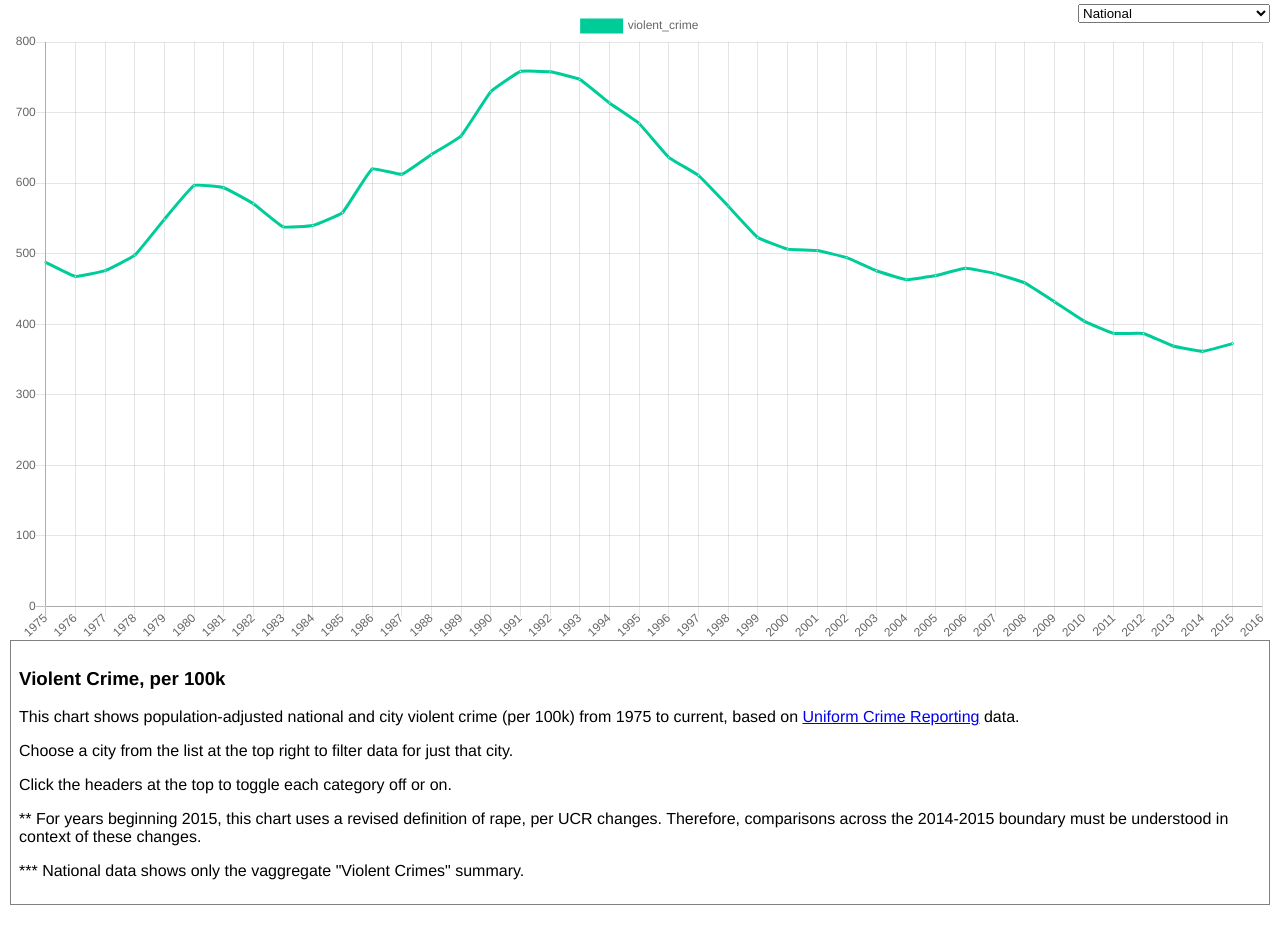
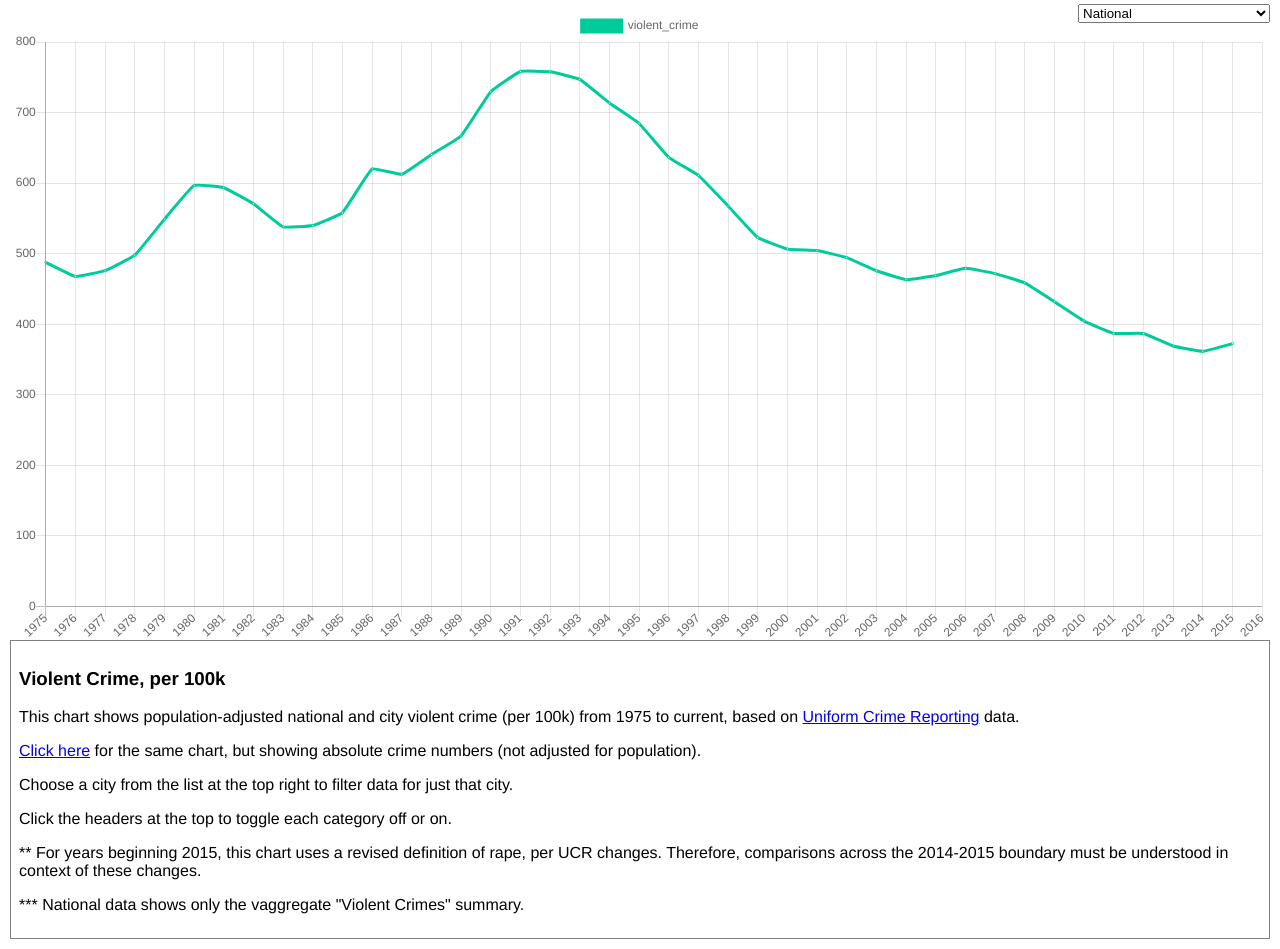
Before and after one commit to HackLB/visualize_ucr, a plain HTML site: page cities/per_100k.html in a window 1280 px wide. Before the commit the page ends 915 px from the top, so only its background shows below. Drawn offline with nearby package versions, Linux system fonts and the light colour scheme.

Commit message:
Add links between abs and adj views

```diff
--- a/cities/per_100k.html
+++ b/cities/per_100k.html
@@ -18,6 +18,7 @@
 <div id="notes">
 <h3>Violent Crime, per 100k</h3>
 <p>This chart shows population-adjusted national and city violent crime (per 100k) from 1975 to current, based on <a href="https://ucr.fbi.gov/">Uniform Crime Reporting</a> data.</p>
+<p><a href="index.html">Click here</a> for the same chart, but showing absolute crime numbers (not adjusted for population).</p>
 <p>Choose a city from the list at the top right to filter data for just that city.</p>
 <p>Click the headers at the top to toggle each category off or on.</p>
 <p>** For years beginning 2015, this chart uses a revised definition of rape, per UCR changes. Therefore, comparisons across the 2014-2015 boundary must be understood in context of these changes.</p>
```
Also changed, not shown: cities/index.html (+1 -0 lines).
